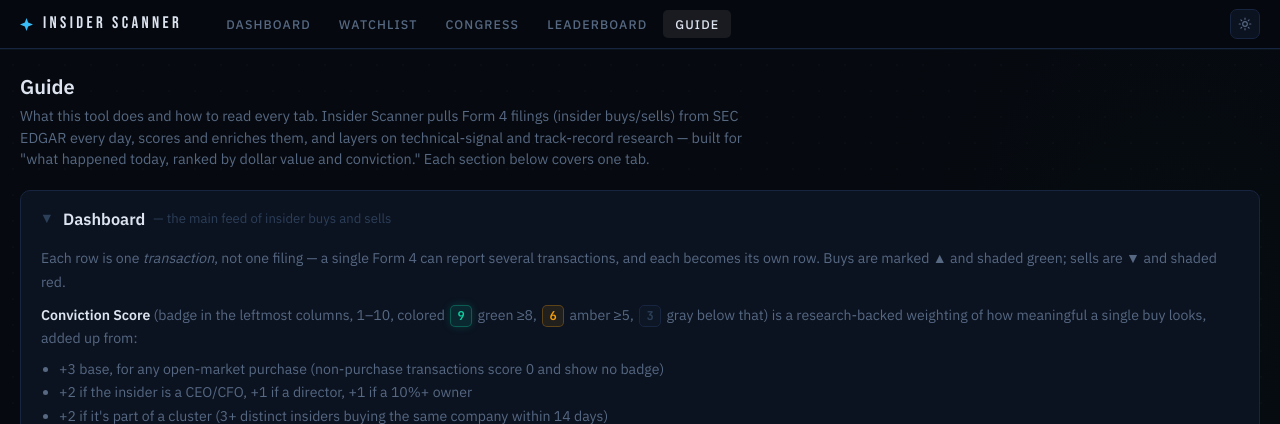
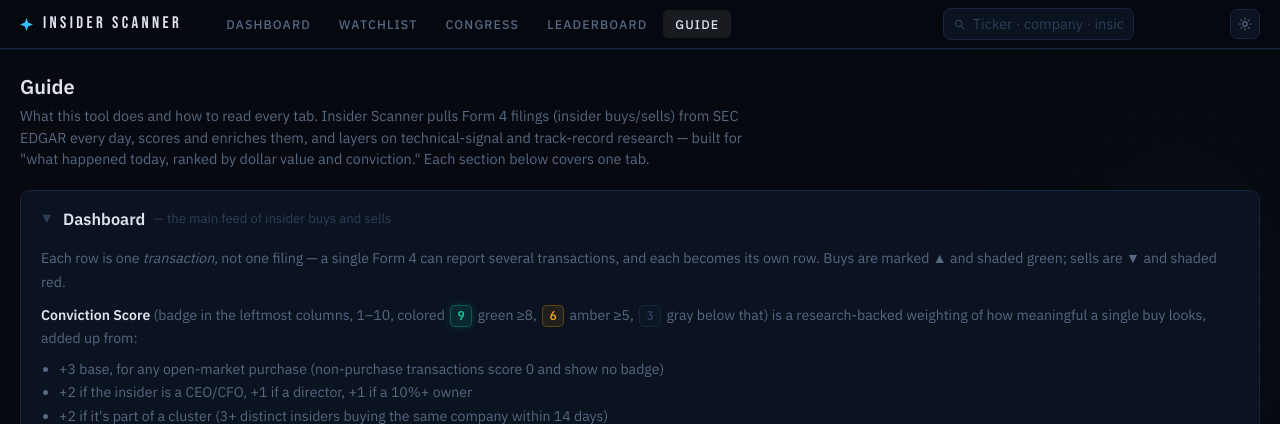
Before and after one commit to cdelvalle81282/insider-tracker, a Python web app: template templates/guide.html in a window 1280 px wide. Shown: the top 424 px of the page. Run offline with Jinja, Linux system fonts and the light colour scheme; the template is opened without the code that fills it, so the values that code supplies are empty; some libraries are stand-ins or nearby versions.

Commit message:
feat: add site-wide search to the nav bar
Search only lived in the dashboard's filter bar, so once you followed
a ticker to /chart or navigated to any other page (insider, issuer,
congress, etc.), the only way back to search was the browser Back
button. Adds the same ticker/company/insider search to the nav on
every page except the dashboard itself, which already has one.

Co-Authored-By: Claude Sonnet 5 <noreply@anthropic.com>

```diff
--- a/templates/base.html
+++ b/templates/base.html
@@ -406,6 +406,7 @@
       /* Nav: hide text labels on mobile, compress */
       .nav-link { font-size:.74rem; padding:4px 8px; letter-spacing:.06em; }
       main { padding-left:12px; padding-right:12px; }
+      #nav-search-wrap { display:none; }
 
       /* Tables: hide desktop table, show mobile cards */
       .tbl-wrap table { display:none; }
@@ -450,6 +451,22 @@
       </div>
 
       <div class="ml-auto flex items-center gap-3">
+        {# Global search — reachable from every page, not just the dashboard.
+           The dashboard's own filter-bar search (templates/index.html) already
+           covers this on "/", so it's suppressed there to avoid two boxes. #}
+        {% if request.url.path != '/' %}
+        <div class="fg" id="nav-search-wrap">
+          <svg width="11" height="11" viewBox="0 0 12 12" fill="none" style="color:var(--text-3);flex-shrink:0;">
+            <circle cx="5" cy="5" r="3.5" stroke="currentColor" stroke-width="1.3"/>
+            <path d="M8 8L11 11" stroke="currentColor" stroke-width="1.3" stroke-linecap="round"/>
+          </svg>
+          <input type="text" id="nav-search-input"
+                 placeholder="Ticker · company · insider"
+                 class="fg-in" style="width:150px;"
+                 list="nav-ticker-suggestions" />
+          <datalist id="nav-ticker-suggestions"></datalist>
+        </div>
+        {% endif %}
         <div id="loading-indicator" style="opacity:0; transition:opacity .18s; display:flex; align-items:center; gap:6px; color:var(--sky);">
           <span style="width:6px;height:6px;border-radius:50%;background:var(--sky);display:inline-block;" class="animate-ping"></span>
           <span style="font-size:.72rem;font-weight:600;letter-spacing:.12em;text-transform:uppercase;">Loading</span>
@@ -619,5 +636,47 @@
     });
   </script>
 
+  <script>
+    // Global nav search (every page except "/", which has its own filter-bar
+    // search wired into the dashboard's live htmx filtering).
+    (function () {
+      var input = document.getElementById('nav-search-input');
+      if (!input) return;
+
+      fetch('/api/tickers-list')
+        .then(function (r) { return r.json(); })
+        .then(function (tickers) {
+          var dl = document.getElementById('nav-ticker-suggestions');
+          if (!dl) return;
+          var frag = document.createDocumentFragment();
+          tickers.forEach(function (t) {
+            var opt = document.createElement('option');
+            opt.value = t;
+            frag.appendChild(opt);
+          });
+          dl.appendChild(frag);
+        })
+        .catch(function () {});
+
+      function go(val) {
+        val = val.trim();
+        if (!val) return;
+        if (/^[A-Za-z]{1,5}$/.test(val)) {
+          window.location.href = '/chart/' + val.toUpperCase();
+        } else {
+          window.location.href = '/?search=' + encodeURIComponent(val);
+        }
+      }
+
+      input.addEventListener('keydown', function (e) {
+        if (e.key !== 'Enter') return;
+        e.preventDefault();
+        go(input.value);
+      });
+      // Chrome fires 'change' not keydown when a datalist suggestion is picked with Enter
+      input.addEventListener('change', function () { go(input.value); });
+    })();
+  </script>
+
 </body>
 </html>
```
